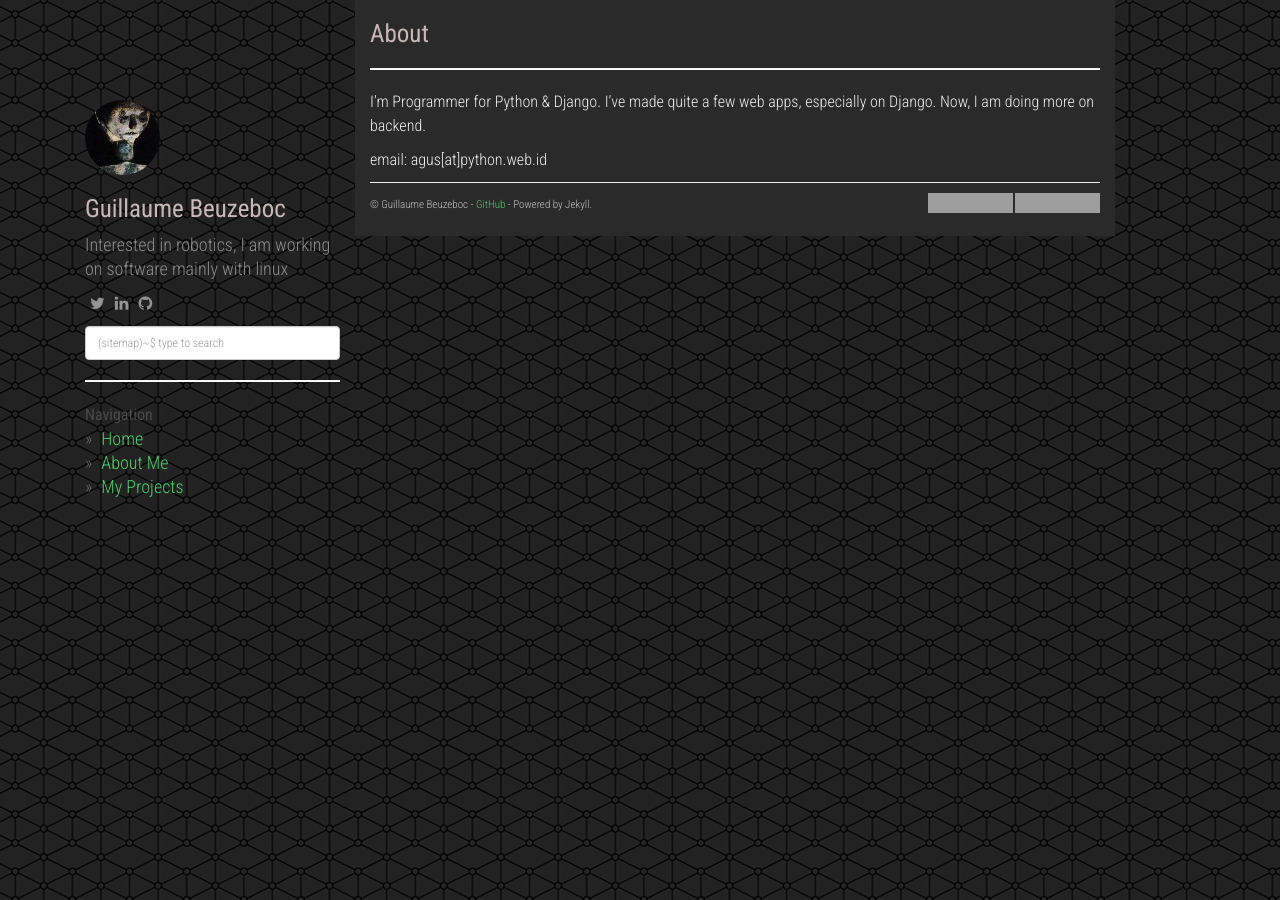
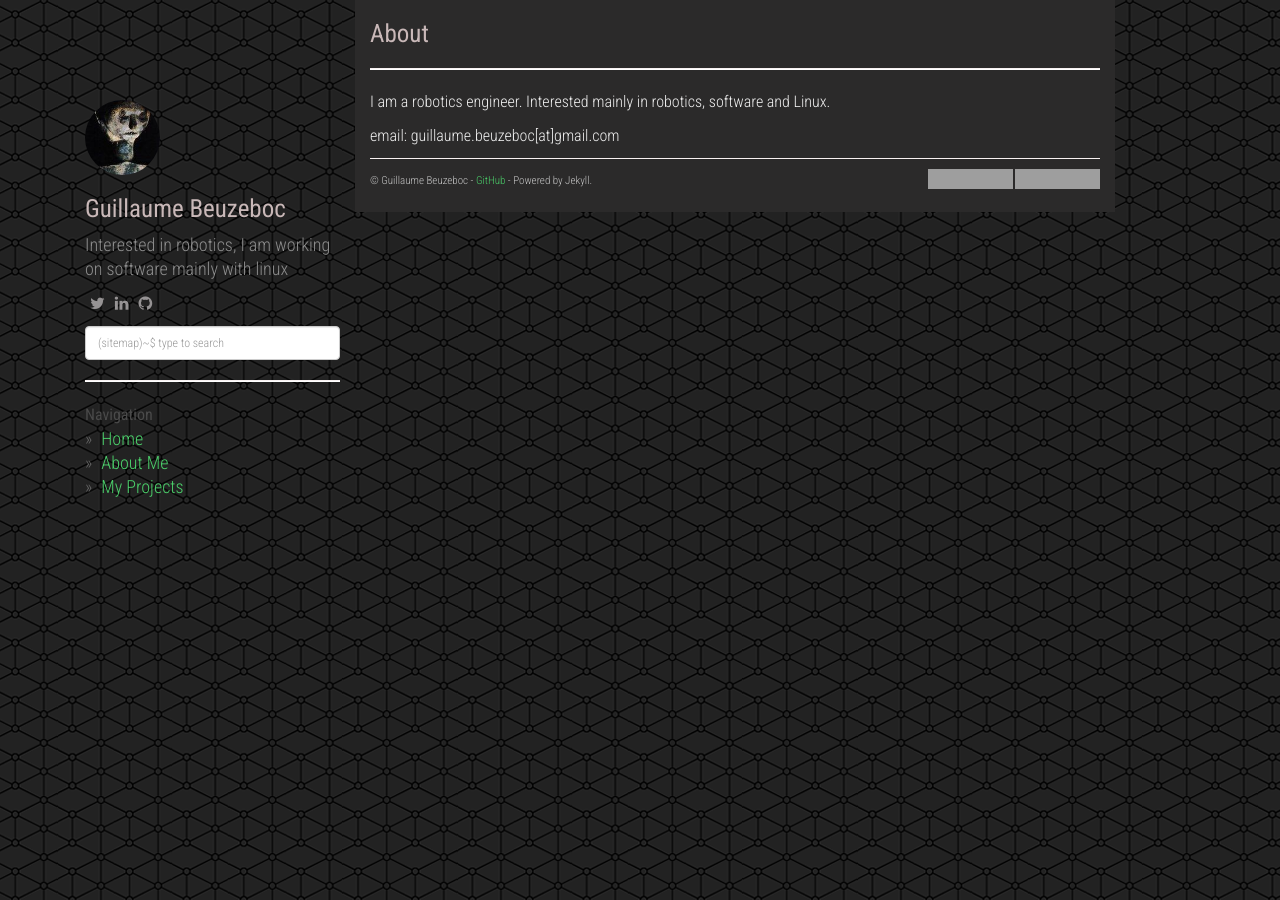
Before and after one commit to agusmakmun/agusmakmun.github.io, a Jekyll site: the page built from about.md, in a window 1280 px wide. Built offline with Jekyll 4.4.1, drawn with Linux system fonts in a browser that asks for light colours; nearby versions of some CDN libraries; grey boxes are pictures that could not be loaded.

Commit message:
feat(about): fill about section

```diff
--- a/about.md
+++ b/about.md
@@ -4,6 +4,6 @@
 permalink: /about/
 ---
 
-I'm Programmer for Python & Django. I've made quite a few web apps, especially on Django. Now, I am doing more on backend.
+I am a robotics engineer. Interested mainly in robotics, software and Linux.
 
-email: agus[at]python.web.id
+email: guillaume.beuzeboc[at]gmail.com
```
